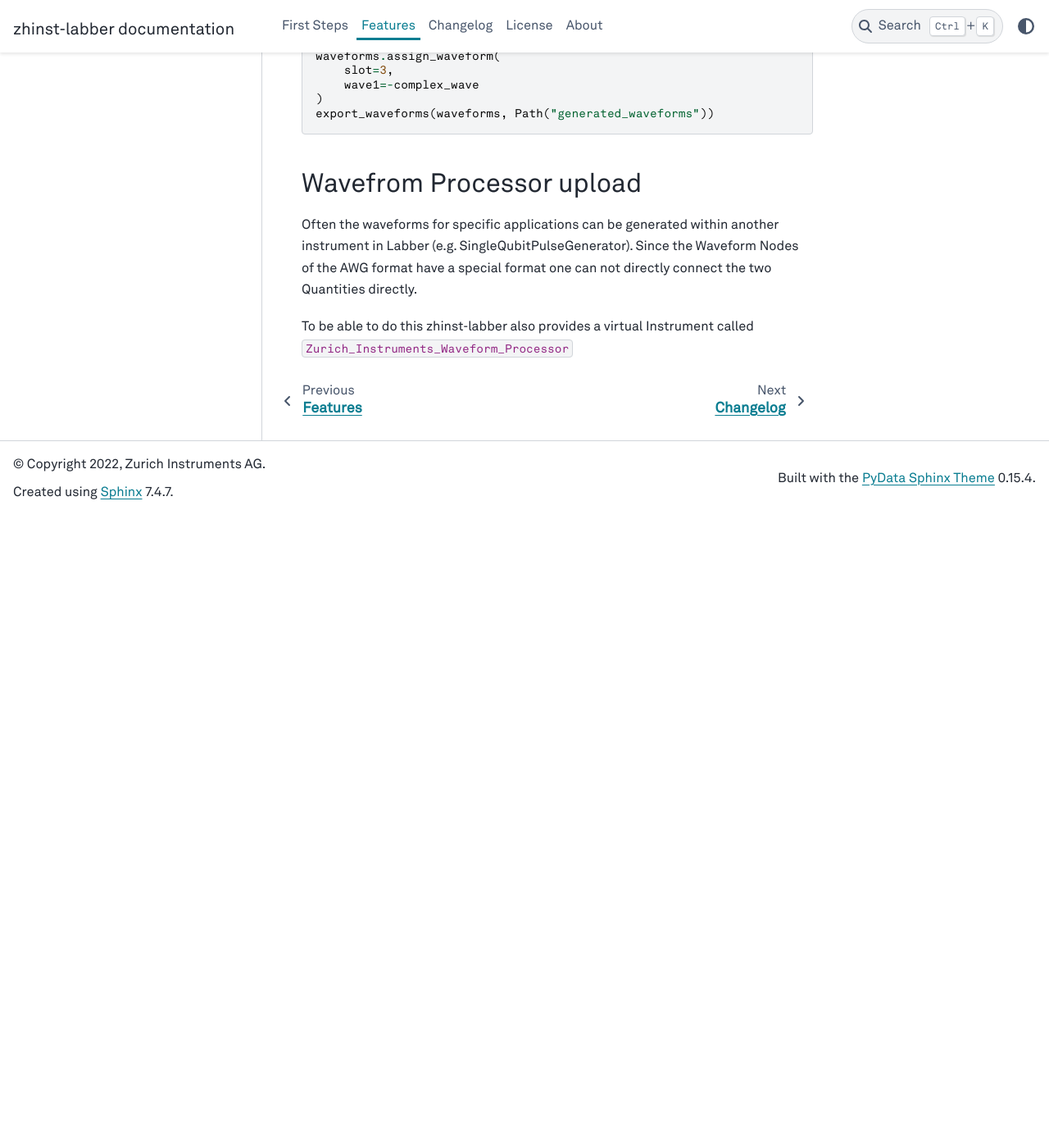
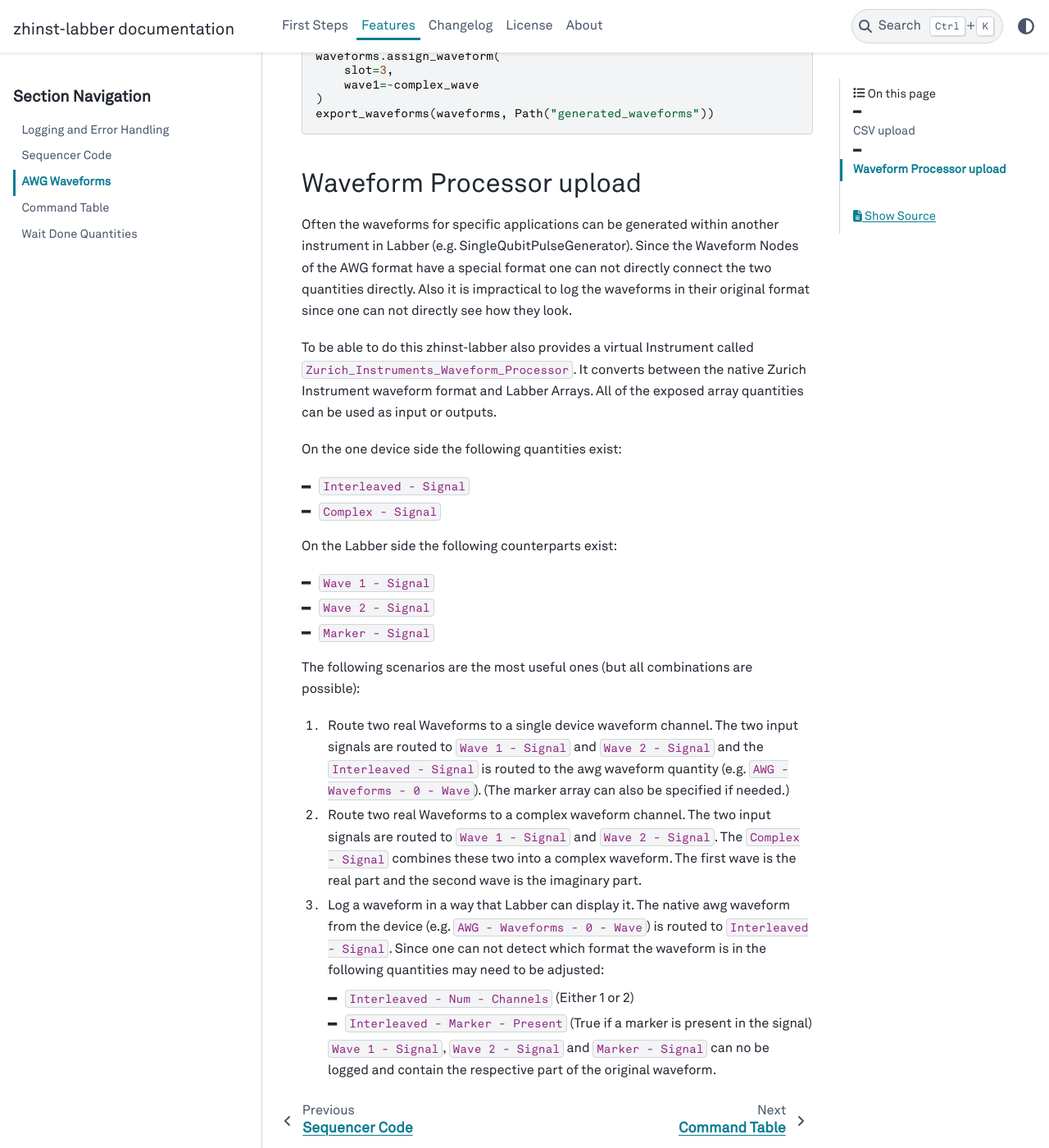
Before and after one commit to zhinst/zhinst-labber, a Sphinx documentation site: the page built from docs/source/features/waveforms.rst, in a window 1280 px wide and 1400 px high, scrolled down 1604 px. Shown: the whole window at 82% size. Built offline with Sphinx 7.4.7 and the PyData theme 0.15.4, drawn with Linux system fonts in a browser that asks for light colours; before the commit the page ends 2234 px from its top, so only the background shows below that; some of the changed text lies outside the part shown.

```diff
--- a/docs/source/about/index.rst
+++ b/docs/source/about/index.rst
@@ -1,8 +1,11 @@
 About
-=====
+^^^^^
 |
 |
 
 .. image:: zhinst_logo_sep_2019_u3_1000.png
   :width: 200
   :target: https://www.zhinst.com
+
+
+.. literalinclude:: ../../../AUTHORS
--- a/docs/source/features/index.rst
+++ b/docs/source/features/index.rst
@@ -4,4 +4,8 @@ Features
 .. toctree::
    :maxdepth: 2
 
+   logging
+   sequencer_code
    waveforms
+   command_table
+   wait_done
--- a/docs/source/features/waveforms.rst
+++ b/docs/source/features/waveforms.rst
@@ -21,7 +21,7 @@ The format of CSV file is the following:
 
 To upload a waveform to index 0 and index 2 the CSV file could look like that
 
-.. code-block:: csv
+.. code-block::
 
     0.0,0.1,0.2,0.3,0.2,0.1,0.0
 
@@ -80,13 +80,52 @@ complex generator Waveform export example:
     )
     export_waveforms(waveforms, Path("generated_waveforms"))
 
-Wavefrom Processor upload
+Waveform Processor upload
 --------------------------
 
 Often the waveforms for specific applications can be generated within another
 instrument in Labber (e.g. SingleQubitPulseGenerator). Since the Waveform Nodes
 of the AWG format have a special format one can not directly connect the two
-Quantities directly.
+quantities directly. Also it is impractical to log the waveforms in their original
+format since one can not directly see how they look.
 
 To be able to do this zhinst-labber also provides a virtual Instrument called
-``Zurich_Instruments_Waveform_Processor``
+``Zurich_Instruments_Waveform_Processor``. It converts between the native Zurich
+Instrument waveform format and Labber Arrays. All of the exposed array quantities
+can be used as input or outputs.
+
+On the one device side the following quantities exist:
+
+* ``Interleaved - Signal``
+* ``Complex - Signal``
+
+On the Labber side the following counterparts exist:
+
+* ``Wave 1 - Signal``
+* ``Wave 2 - Signal``
+* ``Marker - Signal``
+
+The following scenarios are the most useful ones (but all combinations are possible):
+
+1. Route two real Waveforms to a single device waveform channel. The two input signals
+   are routed to ``Wave 1 - Signal`` and ``Wave 2 - Signal`` and the
+   ``Interleaved - Signal`` is routed to the awg waveform quantity (e.g.
+   ``AWG - Waveforms - 0 - Wave``). (The marker array can also be specified if
+   needed.)
+
+2. Route two real Waveforms to a complex waveform channel. The two input signals
+   are routed to ``Wave 1 - Signal`` and ``Wave 2 - Signal``. The
+   ``Complex - Signal`` combines these two into a complex waveform. The first
+   wave is the real part and the second wave is the imaginary part.
+
+3. Log a waveform in a way that Labber can display it. The native awg waveform
+   from the device (e.g. ``AWG - Waveforms - 0 - Wave``) is routed to
+   ``Interleaved - Signal``. Since one can not detect which format the waveform
+   is in the following quantities may need to be adjusted:
+
+   * ``Interleaved - Num - Channels`` (Either 1 or 2)
+
+   * ``Interleaved - Marker - Present`` (True if a marker is present in the signal)
+
+   ``Wave 1 - Signal``, ``Wave 2 - Signal`` and ``Marker - Signal`` can no be
+   logged and contain the respective part of the original waveform.
--- a/docs/source/index.rst
+++ b/docs/source/index.rst
@@ -16,8 +16,8 @@ is a instrument control and lab automation software.
 The drivers are based on `zhinst-toolkit <https://github.com/zhinst/zhinst-toolkit>`_,
 a generic high level python driver for LabOne.
 
-Get started with the :ref:`first_steps/installation:Installation` and then get
-an overview with the :ref:`first_steps/quickstart:Quickstart` guide.
+Get started with the :doc:`first_steps/installation` and then get
+an overview with the :doc:`first_steps/quickstart` guide.
 
 .. toctree::
    :maxdepth: 2
```
Also changed, not shown: CHANGELOG.md (+14 -0 lines), README.md (+42 -61 lines), docs/source/features/command_table.rst (added, +14 -0 lines), docs/source/features/logging.rst (added, +31 -0 lines), docs/source/features/sequencer_code.rst (added, +18 -0 lines), docs/source/features/wait_done.rst (added, +24 -0 lines), docs/source/first_steps/quickstart.rst (+7 -3 lines), 1 other file.
